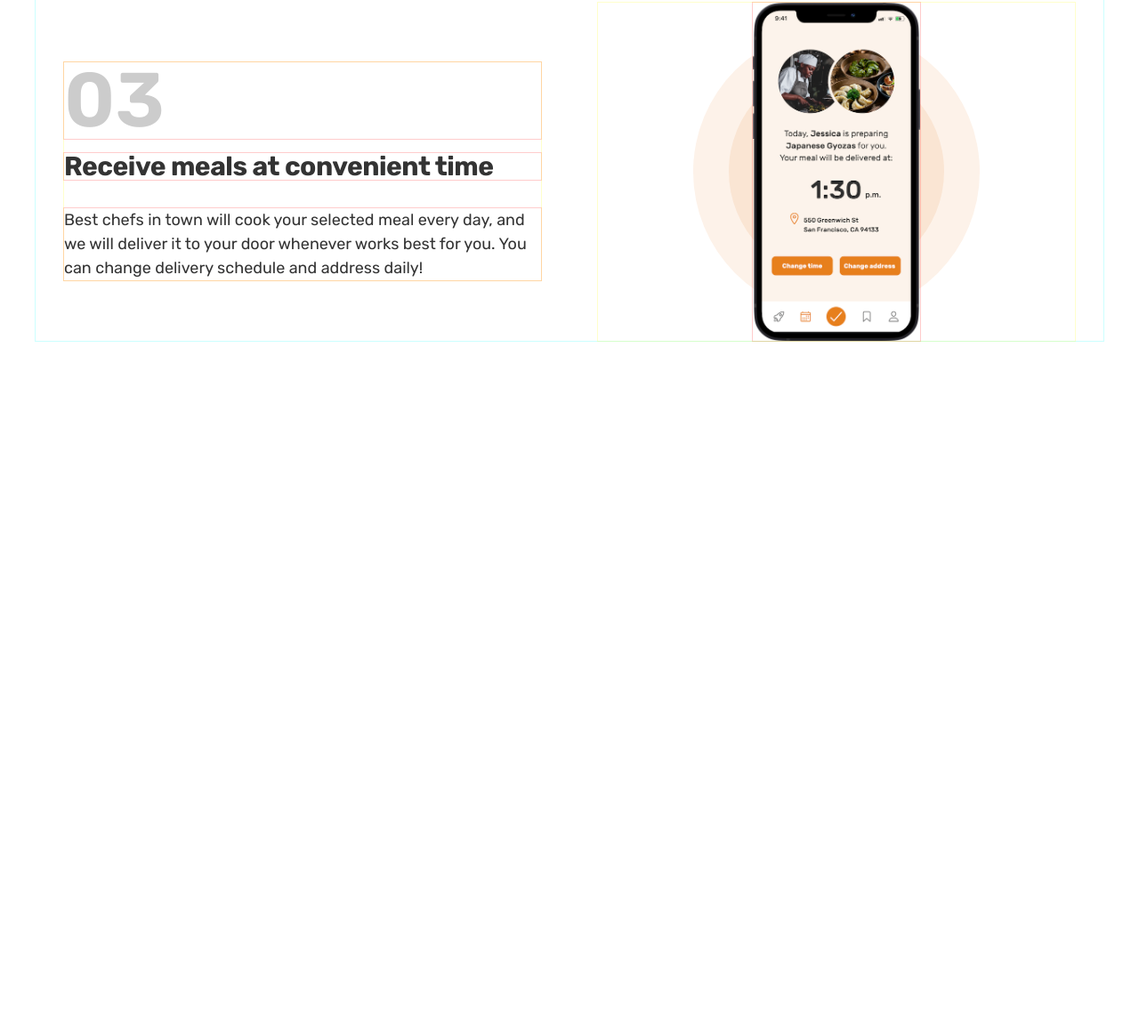
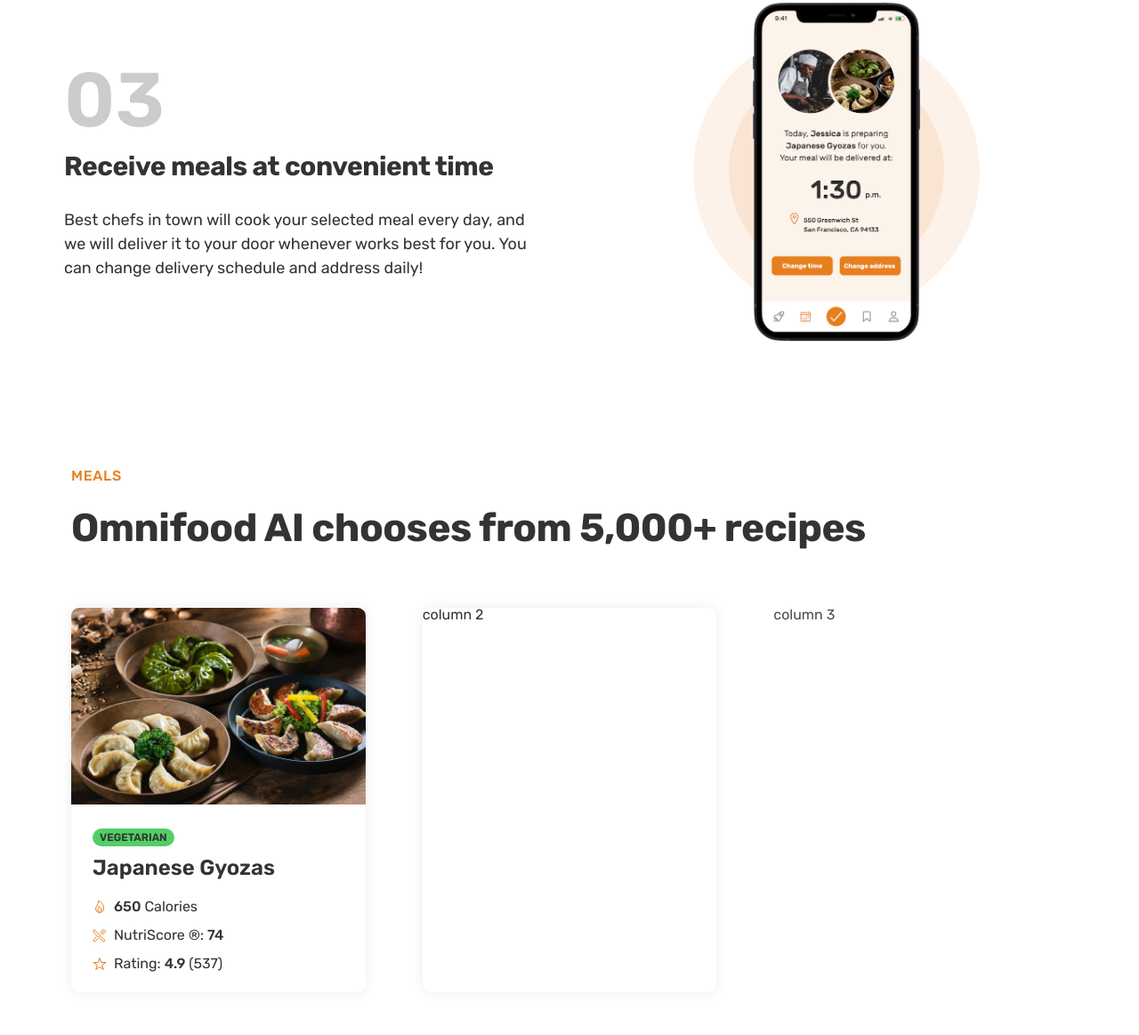
Before and after one commit to reinhardliess/omnifood, a website: page index.html in a window 1280 px wide. Shown: the part 2107-3270 px from the top of the page at 89% size. Before the commit the page ends 2586 px from the top, so only its background shows below. Drawn offline with nearby package versions, Linux system fonts and the light colour scheme.

Commit message:
feat: meals section, add first card

```diff
--- a/index.html
+++ b/index.html
@@ -18,7 +18,6 @@
       name="robots"
       content="index,follow,max-snippet:-1,max-image-preview:large,max-video-preview:-1"
     />
-
     <style></style>
     <noscript>
       <style>
@@ -29,6 +28,14 @@
       */
       </style>
     </noscript>
+    <script
+      type="module"
+      src="https://unpkg.com/ionicons@5.5.2/dist/ionicons/ionicons.esm.js"
+    ></script>
+    <script
+      nomodule
+      src="https://unpkg.com/ionicons@5.5.2/dist/ionicons/ionicons.js"
+    ></script>
     <!-- <script defer src=""></script> -->
   </head>
 
@@ -200,6 +207,44 @@
           </div>
         </div>
       </section>
+
+      <!-- -- Section: Meals -- -->
+      <section class="section-meals">
+        <div class="container">
+          <span class="subheading">Meals</span>
+          <h2 class="heading-secondary">
+            Omnifood AI chooses from 5,000+ recipes
+          </h2>
+        </div>
+        <div class="container grid grid-3-cols">
+          <div class="meals--meal-card">
+            <div class="meals--img-box">
+              <img
+                src="resources/img/meals/meal-1.jpg"
+                alt="3 bowls with food"
+              />
+            </div>
+            <div class="meals--info-box">
+              <span class="meals--tags meals--tags-vegetarian">Vegetarian</span>
+              <p class="meals--description">Japanese Gyozas</p>
+              <ul class="meals--details">
+                <li><ion-icon class="meals--icon" name="flame-outline"></ion-icon><span><strong>650</strong> Calories</li></span>
+                <li>
+                  <ion-icon class="meals--icon" name="restaurant-outline"></ion-icon><span>
+                    NutriScore
+                    &reg;: <strong>74</strong>
+                  </span>
+                </li>
+                <li>
+                  <ion-icon class="meals--icon" name="star-outline"></ion-icon><span>Rating: <strong>4.9</strong> (537)</span>
+                </li>
+              </ul>
+            </div>
+          </div>
+          <div class="meals--meal-card">column 2</div>
+          <div class="meals--diets">column 3</div>
+        </div>
+      </section>
     </main>
   </body>
 </html>
--- a/resources/css/style.css
+++ b/resources/css/style.css
@@ -27,7 +27,7 @@
 
 */
 
-@import "debug-styles.css";
+/* @import "debug-styles.css"; */
 
 :root {
   /* 1rem = 10px */
@@ -49,6 +49,7 @@
 
   /* border-radius */
   --bdrs-default: 9px;
+  --bdrs-small: 5px;
 
   /* line-height */
   --lh-heading1: 1.1;
@@ -93,6 +94,10 @@
 }
 
 /* -- Global element styles -- */
+
+strong {
+  font-weight: 500;
+}
 
 button {
   cursor: pointer;
@@ -428,3 +433,64 @@
 .step-imgbox img {
   width: 35%;
 }
+
+/* -- Section: Meals -- */
+.section-meals {
+  padding: 4.8rem;
+}
+
+.meals--meal-card {
+  color: var(--color-grey-shade60);
+  border-radius: var(--bdrs-default);
+  box-shadow: 0 0 15px rgba(0, 0, 0, 0.075);
+  overflow: hidden;
+}
+
+.meals--img-box {
+}
+
+/* stylelint-disable-next-line no-descending-specificity */
+.meals--img-box img {
+  width: 100%;
+}
+
+.meals--info-box {
+  margin: 2.4rem;
+}
+
+.meals--tags {
+  display: inline-block;
+  font-size: 1.2rem;
+  font-weight: 600;
+  padding: 0.4rem 0.8rem;
+  border-radius: 50px;
+  margin-bottom: 1.2rem;
+  text-transform: uppercase;
+}
+
+.meals--tags-vegetarian {
+  background-color: #51cf66;
+}
+
+.meals--description {
+  font-size: 2.4rem;
+  font-weight: 600;
+  margin-bottom: 2.4rem;
+}
+
+.meals--details {
+  display: flex;
+  flex-direction: column;
+  gap: 1.6rem;
+  list-style: none;
+}
+
+.meals--details li {
+  display: flex;
+  align-items: center;
+  gap: 0.8rem;
+}
+
+.meals--icon {
+  color: var(--color-main);
+}
```
Also changed, not shown: .prettierrc.json, .stylelintrc.json. Lines whose indentation alone changed are shown as unchanged.
